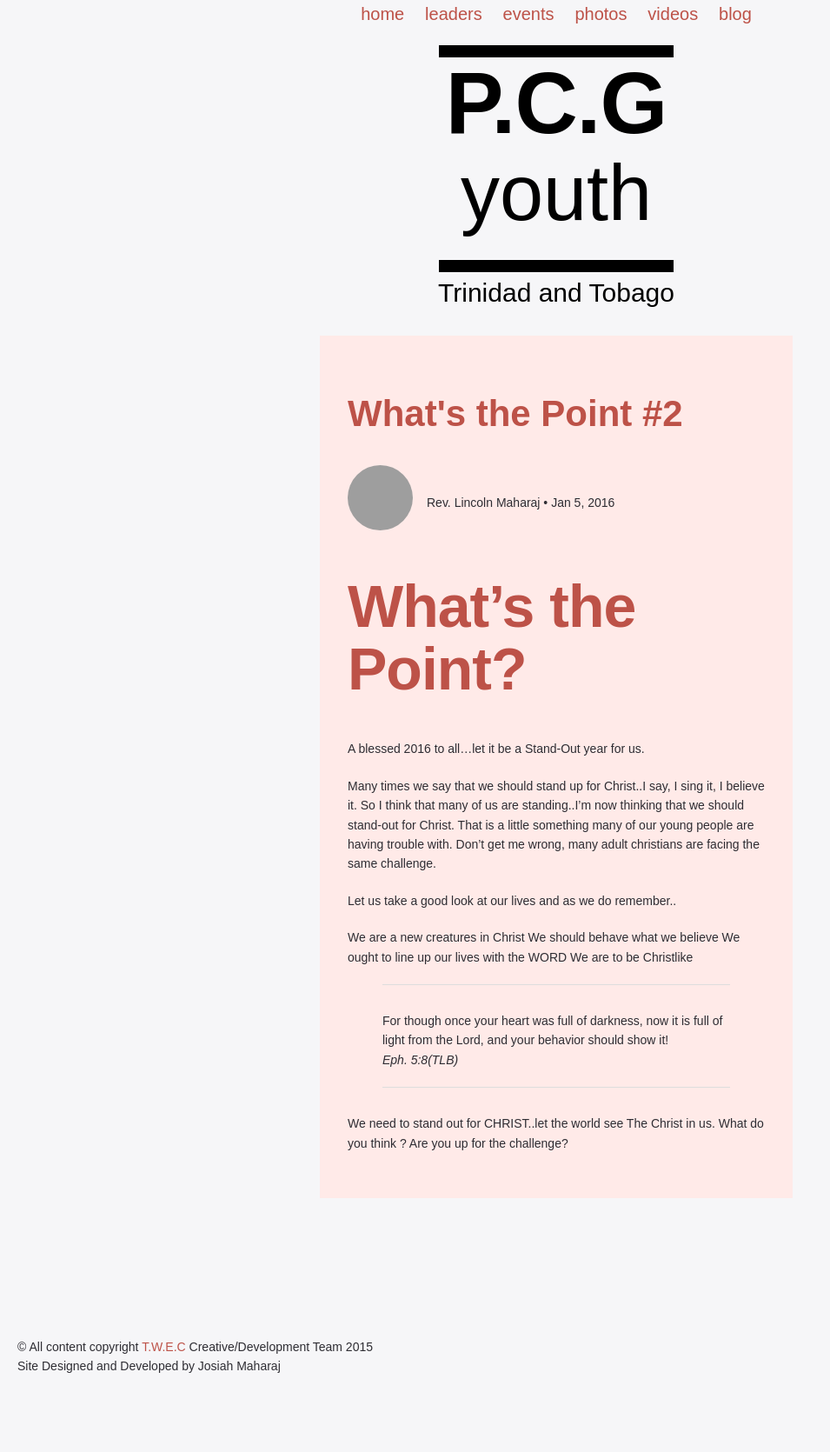
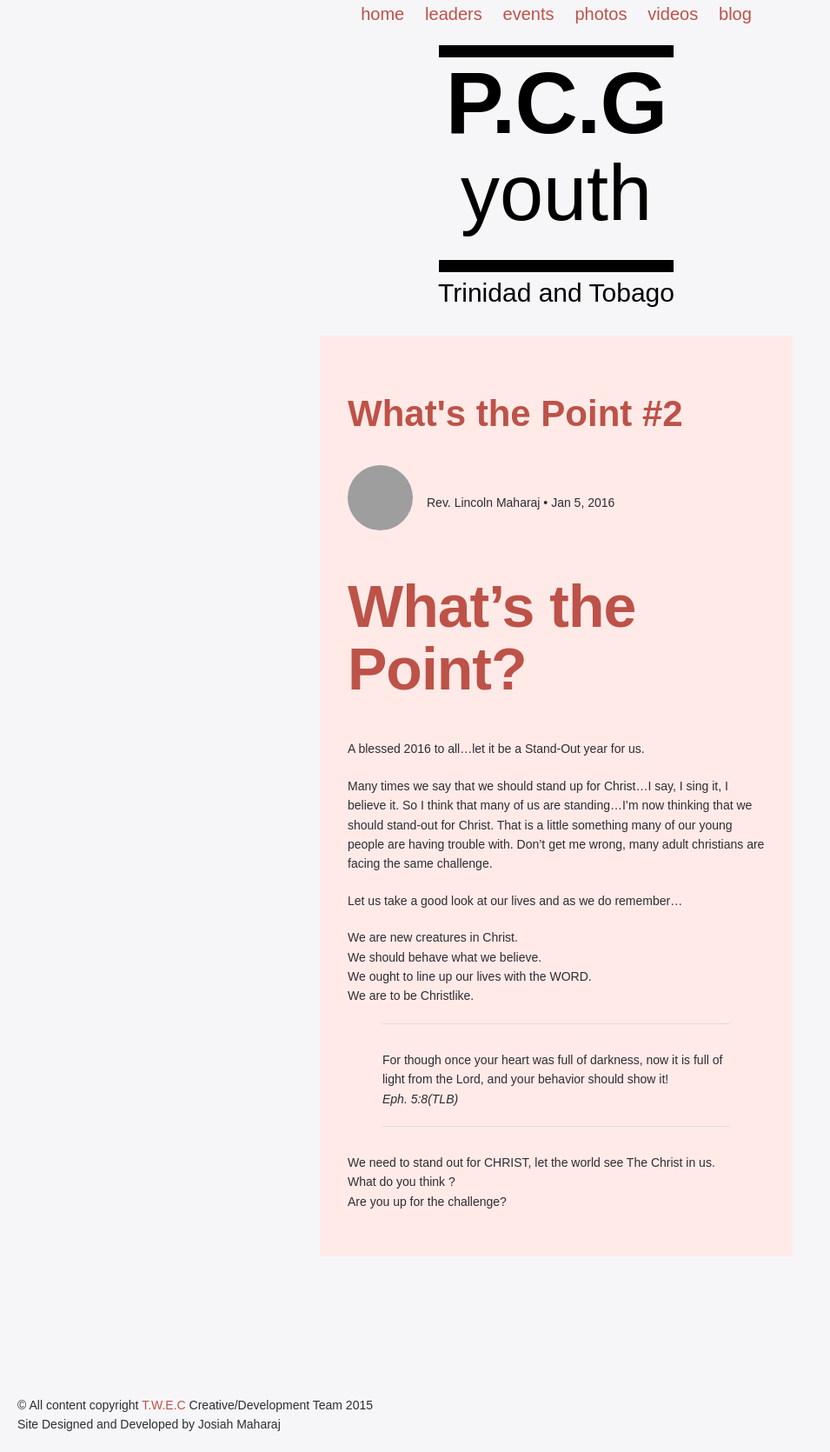
Before and after one commit to josiahmaharaj/youth_ttpcg, a Jekyll site: the page built from _posts/2016-01-05-What's_the_Point #2.markdown, in a window 1280 px wide. Shown: the whole page at 87% size, without its empty margins (0-955 px from the left). Built offline with Jekyll 4.4.1, drawn with Linux system fonts in a browser that asks for light colours; nearby versions of some CDN libraries; comment, search, counter and statistics services are not loaded; before the commit the page ends 1603 px from its top, so only the background shows below that; grey boxes are pictures that could not be loaded.

Commit message:
blog2 fix

```diff
--- a/_posts/2016-01-05-What's_the_Point #2.markdown
+++ b/_posts/2016-01-05-What's_the_Point #2.markdown
@@ -12,16 +12,17 @@ comments: true
 
 A blessed 2016 to all...let it be a Stand-Out year for us.
 
-Many times we say that we should stand up for Christ..I say, I sing it, I believe it.
-So I think that many of us are standing..I’m now thinking that we should stand-out for Christ.
+Many times we say that we should stand up for Christ...I say, I sing it, I believe it.
+So I think that many of us are standing...I’m now thinking that we should stand-out for Christ.
 That is a little something many of our young people are having trouble with. Don’t get me wrong, many adult christians are facing the same challenge.
 
-Let us take a good look at our lives and as we do remember..
+Let us take a good look at our lives and as we do remember...
 
-We are a new creatures in Christ
-We should behave what we believe
-We ought to line up our lives with the WORD
-We are to be Christlike
+We are new creatures in Christ. <br>
+We should behave what we believe. 	<br>
+We ought to line up our lives with the WORD. <br>
+We are to be Christlike.
+
 
 >
 -------------------------------------------------
@@ -33,6 +34,6 @@ and your behavior should show it!
 >
 -------------------------------------------------
 
-We need to stand out for CHRIST..let the world see The Christ in us.
-What do you think ?
+We need to stand out for CHRIST, let the world see The Christ in us.<br>
+What do you think ? <br>
 Are you up for the challenge?
```
